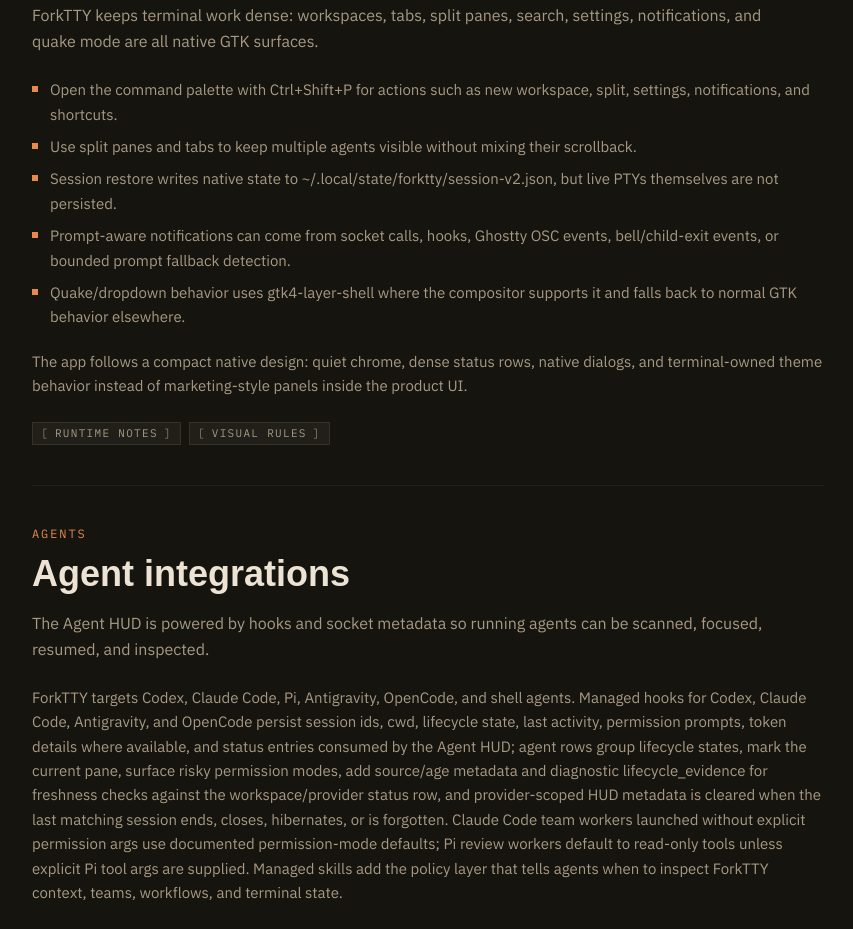
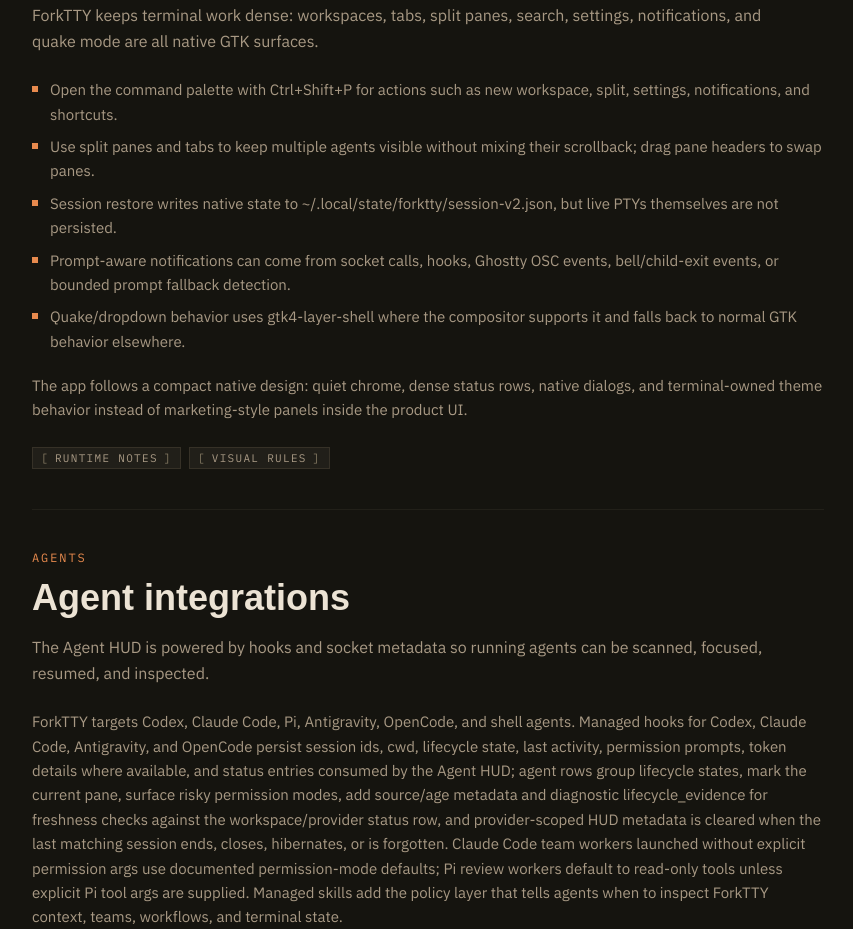
Before and after one commit to Lucenx9/forktty-site, a Next.js app: page /docs in a window 1280 px wide. Shown: the part 2080-3009 px from the top of the page, without its empty margins (360-1213 px from the left). Built offline with nearby package versions, Linux system fonts and the light colour scheme; no server answers; a web font is replaced by a local one.

Commit message:
Document pane drag swap behavior

```diff
--- a/app/docs/page.tsx
+++ b/app/docs/page.tsx
@@ -129,7 +129,7 @@
         kind: "list",
         items: [
           "Open the command palette with Ctrl+Shift+P for actions such as new workspace, split, settings, notifications, and shortcuts.",
-          "Use split panes and tabs to keep multiple agents visible without mixing their scrollback.",
+          "Use split panes and tabs to keep multiple agents visible without mixing their scrollback; drag pane headers to swap panes.",
           "Session restore writes native state to ~/.local/state/forktty/session-v2.json, but live PTYs themselves are not persisted.",
           "Prompt-aware notifications can come from socket calls, hooks, Ghostty OSC events, bell/child-exit events, or bounded prompt fallback detection.",
           "Quake/dropdown behavior uses gtk4-layer-shell where the compositor supports it and falls back to normal GTK behavior elsewhere.",
```
Also changed, not shown: public/llms-full.txt.
